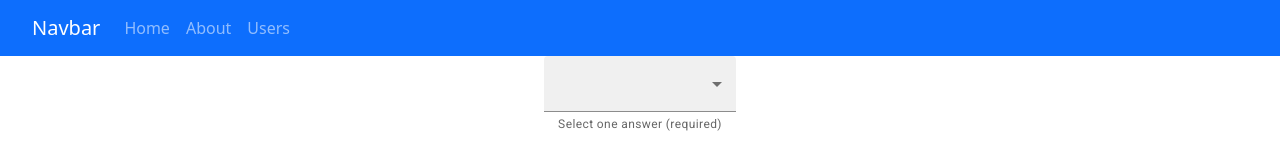
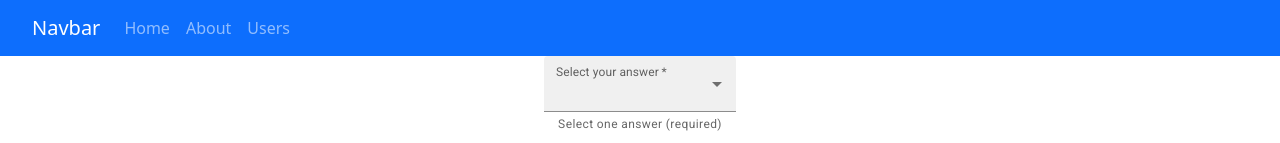
Before and after one commit to smithWEBtek/react-pwa, a React (Create React App) app: page / in a window 1280 px wide. Shown: the top 143 px of the page. Built offline with nearby package versions, Linux system fonts and the light colour scheme.

Commit message:
Use form label

```diff
--- a/src/FormControlSelect.js
+++ b/src/FormControlSelect.js
@@ -33,7 +33,7 @@ const FormControlSelect = (items) => {
       // variant="outlined"
       variant="filled"
       >
-      {/* <InputLabel shrink>Select your answer</InputLabel> */}
+      <InputLabel shrink>Select your answer</InputLabel>
       <Select
         labelId="select-demo"
         id="answer-select"
```
Also changed, not shown: 1 other file (tests, documents, lock files or other folders).
